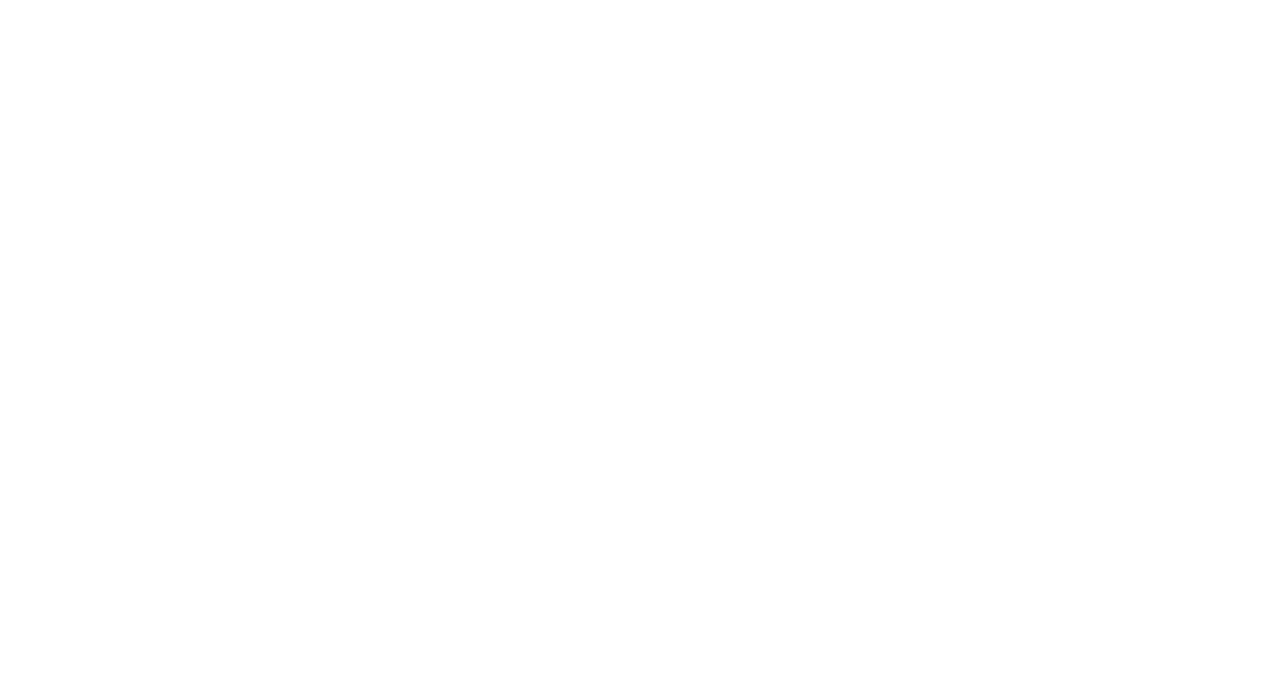
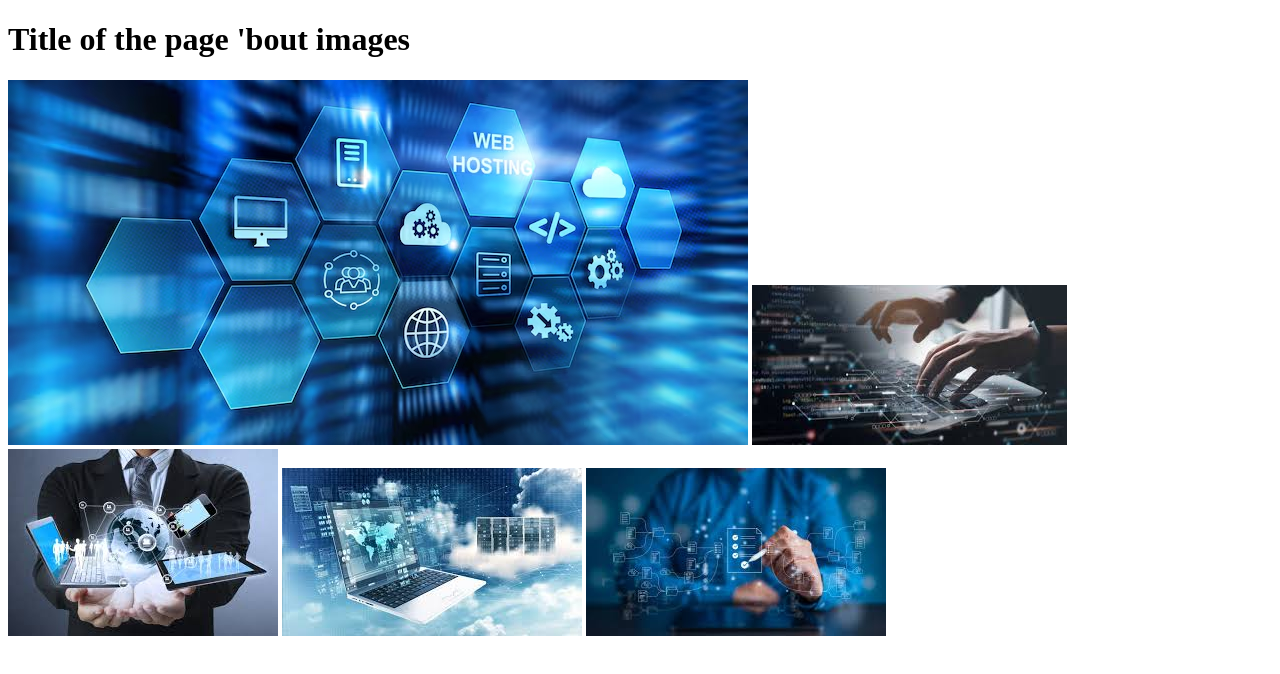
Before and after one commit to Barlab123/strona1, a plain HTML site: page images.html in a window 1280 px wide. Drawn offline with Linux system fonts and the light colour scheme.

Commit message:
finished pure html

```diff
--- a/images.html
+++ b/images.html
@@ -6,6 +6,14 @@
     <title>Images</title>
 </head>
 <body>
+    <h1>Title of the page 'bout images</h1>
 
+
+
+    <a href="http://wikipedia.pl"><img src="./imgs/image1.jpg" alt="" srcset=""></a>
+    <a href="http://wikipedia.pl"><img src="./imgs/image2.jpg" alt="" srcset=""></a>
+    <a href="http://wikipedia.pl"><img src="./imgs/image3.jpg" alt="" srcset=""></a>
+    <a href="http://wikipedia.pl"><img src="./imgs/image4.jpg" alt="" srcset=""></a>
+    <a href="http://wikipedia.pl"><img src="./imgs/image5.jpg" alt="" srcset=""></a>
 </body>
 </html>
```
